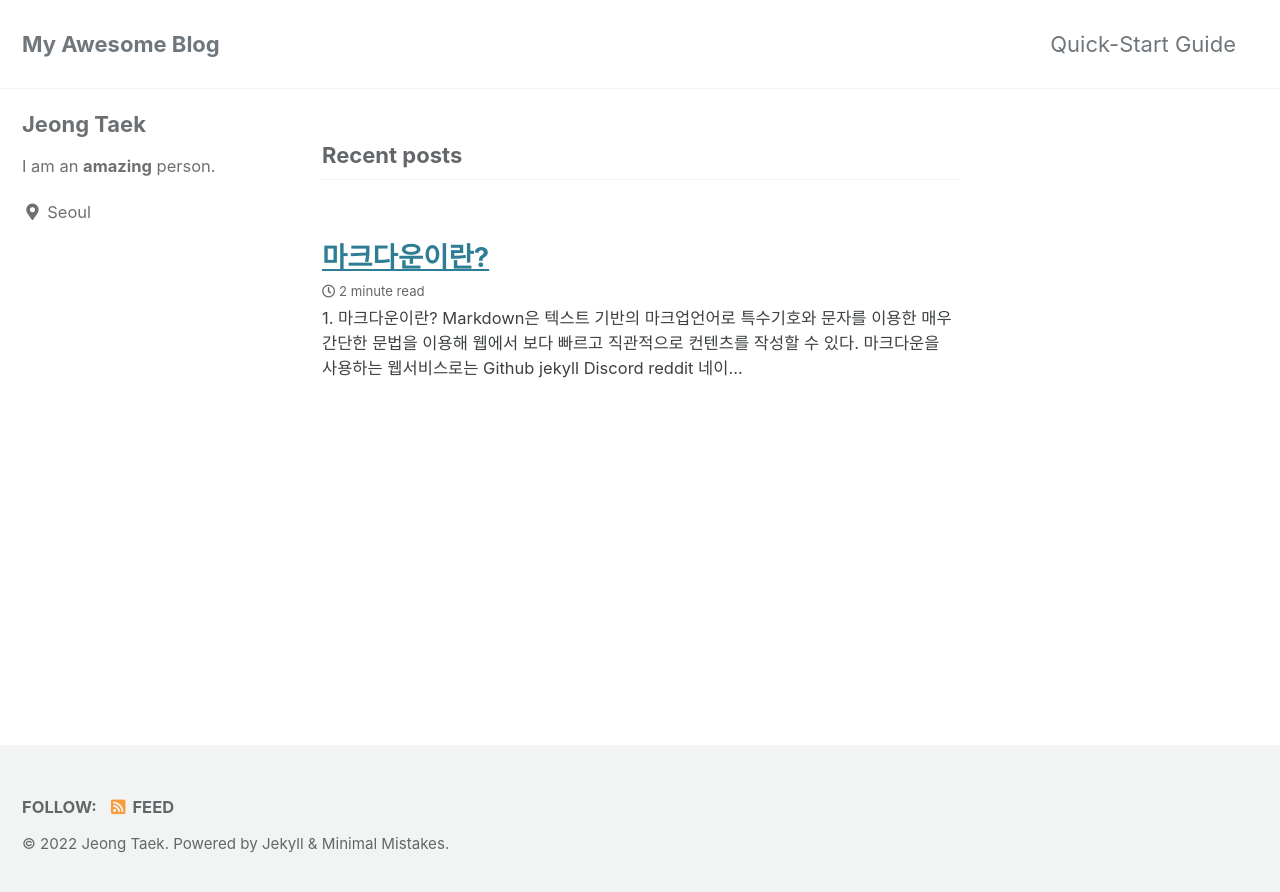
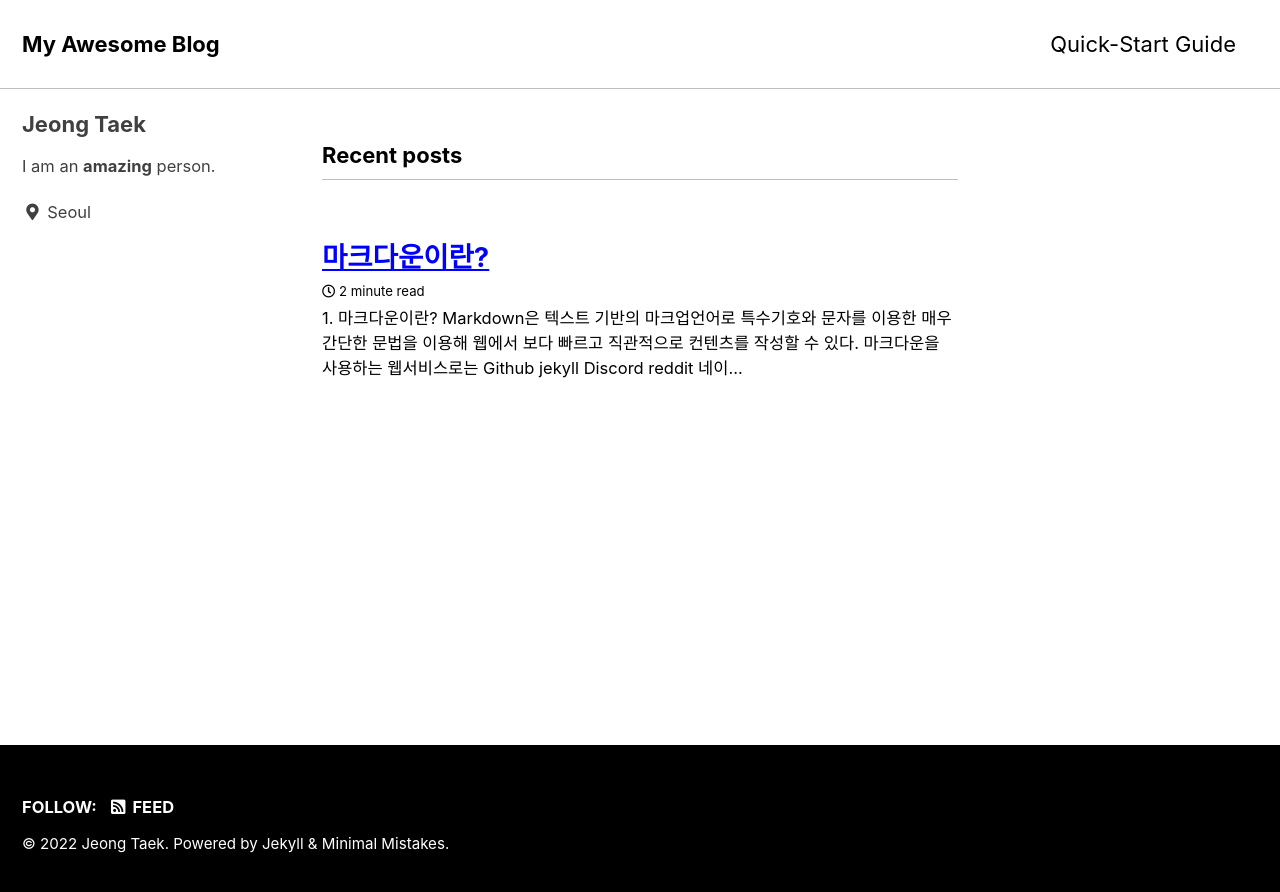
Before and after one commit to plumy828/plumy828.github.io, a Jekyll site: the page built from index.html, in a window 1280 px wide. Shown: the top 892 px of the page. Built offline with Jekyll 4.4.1, drawn with Linux system fonts in a browser that asks for light colours; cached includes are drawn as plain includes; the list of posts is cut into pages by our own code.

Commit message:
Update _config.yml

```diff
--- a/_config.yml
+++ b/_config.yml
@@ -12,7 +12,7 @@
 
 theme                  : "minimal-mistakes-jekyll"
 # remote_theme           : "mmistakes/minimal-mistakes"
-minimal_mistakes_skin    : "default" # "air", "aqua", "contrast", "dark", "dirt", "neon", "mint", "plum", "sunrise"
+minimal_mistakes_skin    : "contrast" # "air", "aqua", "contrast", "dark", "dirt", "neon", "mint", "plum", "sunrise"
 
 # Site Settings
 locale                   : "en-US"
@@ -23,7 +23,7 @@ name                     : "Jeong Taek"
 description              : "An amazing website."
 url                      : # the base hostname & protocol for your site e.g. "https://mmistakes.github.io"
 baseurl                  : # the subpath of your site, e.g. "/blog"
-repository               : plumy828/plumy828-comments # GitHub username/repo-name e.g. "mmistakes/minimal-mistakes"
+repository               : plumy828/plumy828.github.io # GitHub username/repo-name e.g. "mmistakes/minimal-mistakes"
 teaser                   : # path of fallback teaser image, e.g. "/assets/images/500x300.png"
 logo                     : # path of logo image to display in the masthead, e.g. "/assets/images/88x88.png"
 masthead_title           : # overrides the website title displayed in the masthead, use " " for no title
```
